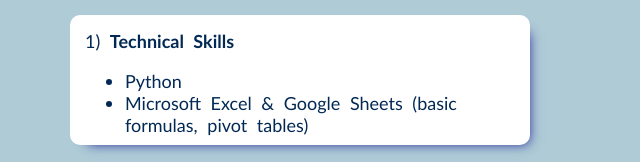
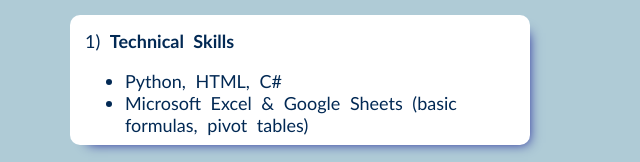
Before and after one commit to SaiRi27/saiful-portfolio, a plain HTML site: page qualification.html in a window 1280 px wide. Shown: the part 278-440 px from the top of the page, 596-1236 px from the left. Drawn offline with Linux system fonts and the light colour scheme.

Commit message:
Update qualification.html

```diff
--- a/qualification.html
+++ b/qualification.html
@@ -32,7 +32,7 @@
             <div>
                 <p> 1) <span> Technical Skills </span></p>
                 <ul>
-                    <li>Python</li>
+                    <li>Python, HTML, C#</li>
                     <li>Microsoft Excel & Google Sheets (basic formulas, pivot tables)</li>
                 </ul>
             </div>
@@ -47,6 +47,7 @@
                 <ul>
                     <li>Problem Solving</li>
                     <li>Epathy</li>
+                    <li></li>
                 </ul>
             </div>
 
```
